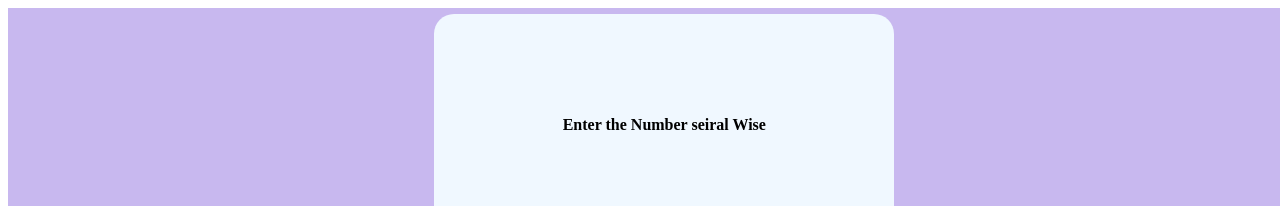
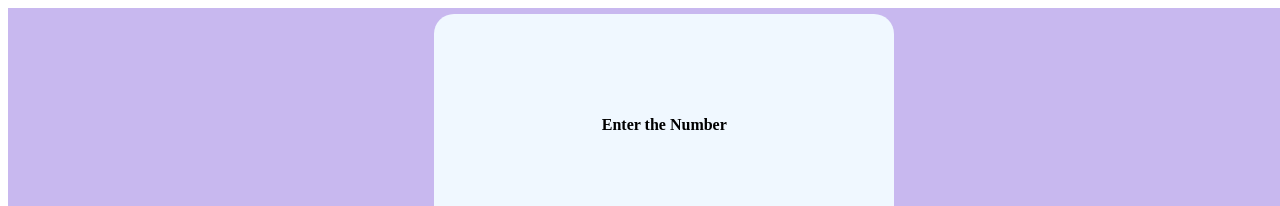
Before and after one commit to priyanshu-rj/university-list, a plain HTML site: page index.html in a window 1280 px wide. Shown: the top 206 px of the page. Drawn offline with Linux system fonts and the light colour scheme.

Commit message:
Update index.html

```diff
--- a/index.html
+++ b/index.html
@@ -14,7 +14,7 @@
 
         <div class="container">
             <div class="cont">
-                <h4 id="name">Enter the Number seiral Wise </h4>
+                <h4 id="name">Enter the Number</h4>
                 <input type="text" id="number"> <br>
                 <input type="button" value="submit" class="button" onclick="fun()">
             </div>
```
